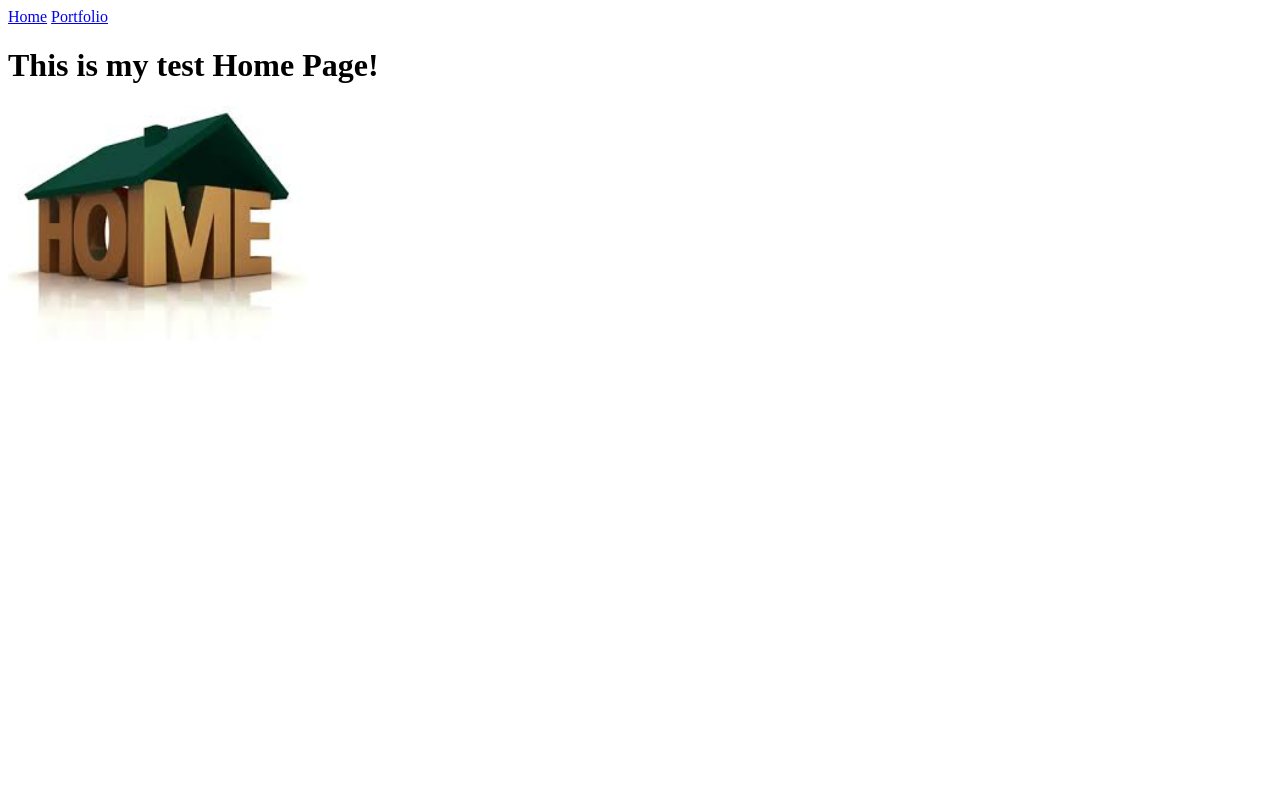
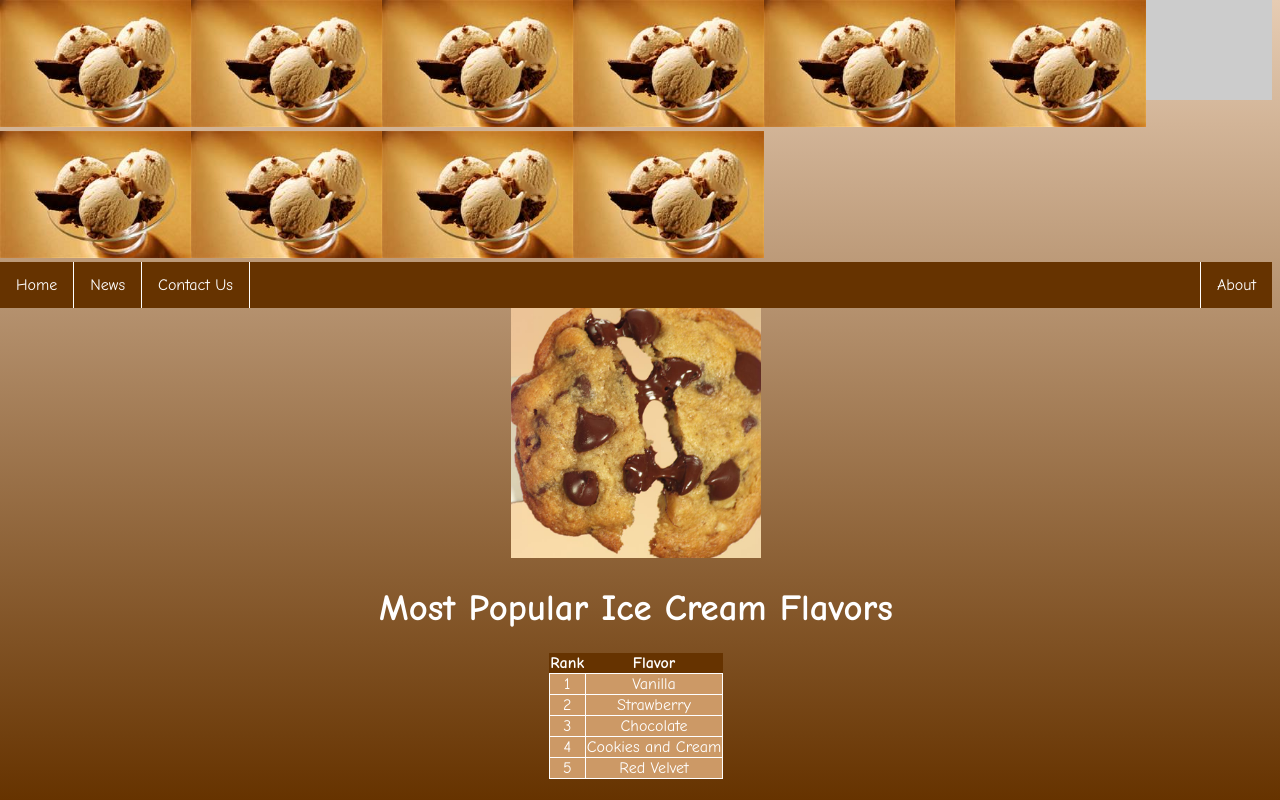
Before and after one commit to mlulley/mlulley.github.io, a plain HTML site: page index.html in a window 1280 px wide. Drawn offline with Linux system fonts and the light colour scheme.

Commit message:
10/6/16 7:28a

```diff
--- a/index.html
+++ b/index.html
@@ -1,13 +1,40 @@
-<!doctype html>
-<html lang="en">
-  <head>
-    <meta charset="utf-8">
-    <title>Home</title>
-  </head>
-  <body>
-    <a href="index.html">Home</a>
-    <a href="portfolio.html">Portfolio</a>
-    <h1>This is my test Home Page!</h1>
-    <img src="images/home.jpg" height="250">
-  </body>
+<!DOCTYPE html>
+<html>
+<head>
+   <meta charset="utf-8"/>
+   <title>I Scream For Ice Cream!</title>
+   <link href="icecream.css" rel="stylesheet" type="text/css"/>
+</head>
+
+<img width="191px" src="images/icecream2.jpg"/><img width="191px" src="images/icecream2.jpg"/><img width="191px" src="images/icecream2.jpg"/><img width="191px" src="images/icecream2.jpg"/><img width="191px" src="images/icecream2.jpg"/><img width="191px" src="images/icecream2.jpg"/><img width="191px" src="images/icecream2.jpg"/><img width="191px" src="images/icecream2.jpg"/><img width="191px" src="images/icecream2.jpg"/><img width="191px" src="images/icecream2.jpg"/>
+
+<body>
+
+    <ul>
+        <li><a href="ice.html">Home</a></li>
+        <li><a href="ice_news.html">News</a></li>
+        <li class="dropdown">
+            <a href="#" class="dropbtn">Contact Us</a>
+                <div class="dropdown-content">
+                    <a href="ice_contacts_email.html">Email</a>
+                    <a href="ice_contacts_phone.html">Phone</a>
+                    <a href="ice_contacts_address.html">Address</a>
+                </div>
+        </li>
+        <li style = "float:right"><a href="ice_about.html">About</a></li>
+    </ul>
+
+    <div id="header">
+        <img width="250px" src="images/cookie.jpg" alt="Picture of Cookies"/>
+    </div>
+
+    <h1>Most Popular Ice Cream Flavors</h1>
+    <table><tr><th>Rank</th><th>Flavor</th></tr>
+    <tr style="color:#ffffff;background-color:sienna;"><td>1</td><td>Vanilla</td></tr>
+    <tr style="color:#ffffff;background-color:sienna;"><td>2</td><td>Strawberry</td></tr>
+    <tr style="color:#ffffff;background-color:sienna;"><td>3</td><td>Chocolate</td></tr>
+    <tr style="color:#ffffff;background-color:sienna;"><td>4</td><td>Cookies and Cream</td></tr>
+    <tr style="color:#ffffff;background-color:sienna;"><td>5</td><td>Red Velvet</td></tr></table>
+
+</body>
 </html>
```
Also changed, not shown: ice.html (+1 -1 lines).
